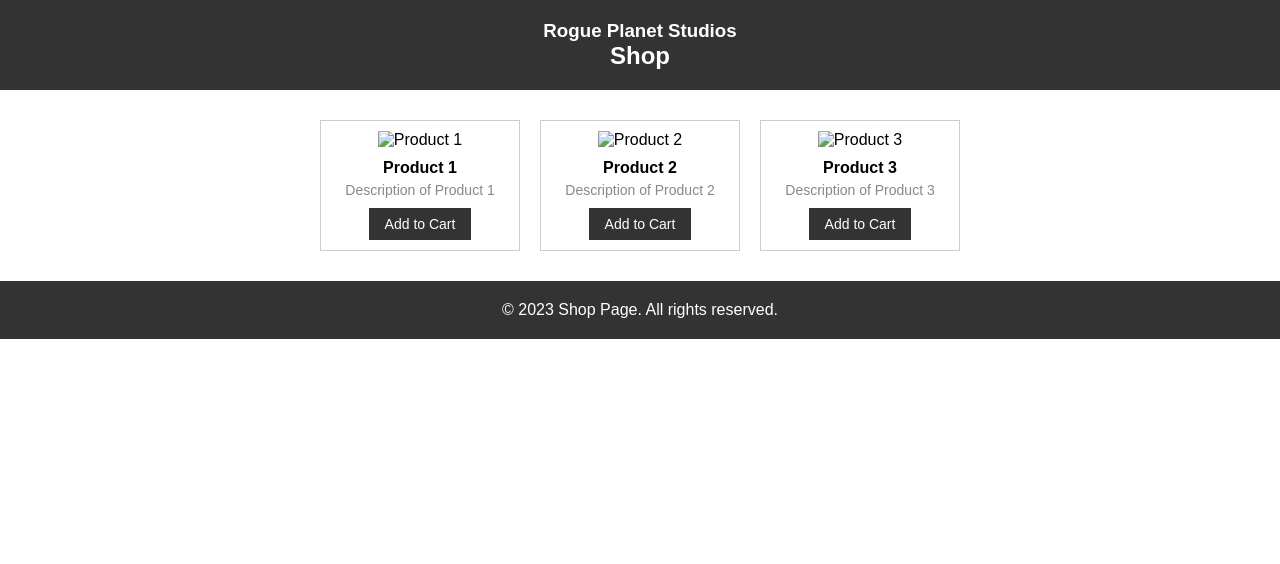
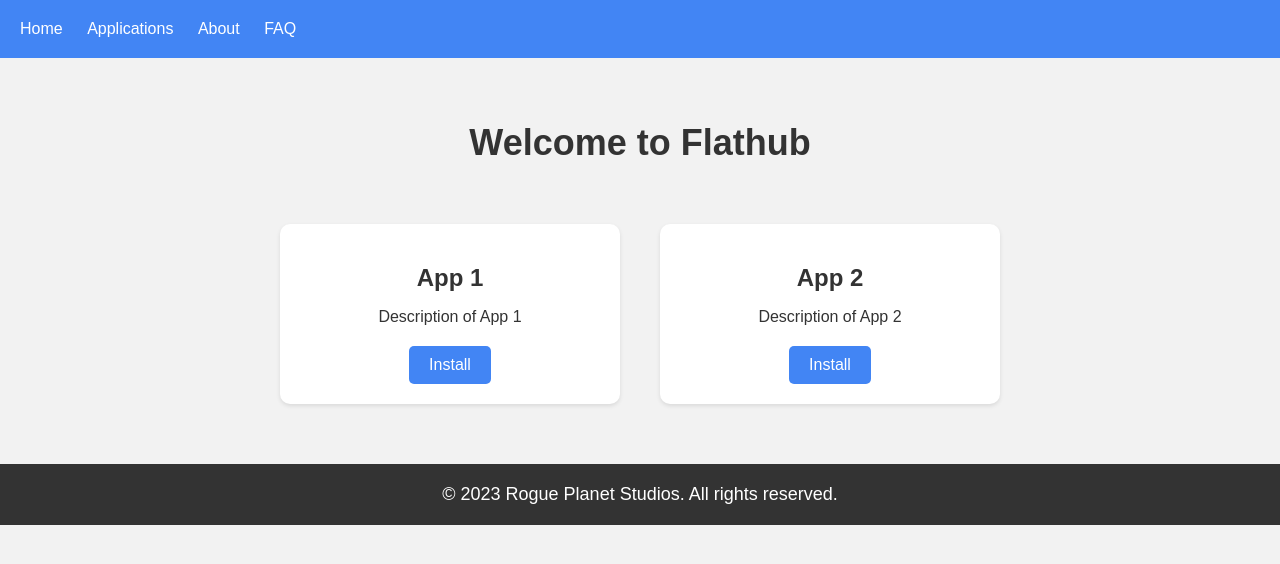
Before and after one commit to KorinYTUK/old.rogueplanetstudios.eu.org, a plain HTML site: page shop/index.html in a window 1280 px wide. Drawn offline with Linux system fonts and the light colour scheme.

Commit message:
Update index.html

```diff
--- a/shop/index.html
+++ b/shop/index.html
@@ -4,69 +4,54 @@
   <title>Shop Page</title>
   <style>
 /* Reset default styles */
-    * {
+html, body {
   margin: 0;
   padding: 0;
-      box-sizing: border-box;
 }
 
+/* Global styles */
 body {
   font-family: Arial, sans-serif;
+  background-color: #f2f2f2;
+  color: #333;
 }
 
 /* Header styles */
 header {
-      background-color: #333;
+  background-color: #4285f4;
   padding: 20px;
   color: #fff;
+}
+
+nav ul {
+  list-style: none;
+  margin: 0;
+  padding: 0;
+}
+
+nav ul li {
+  display: inline-block;
+  margin-right: 20px;
+}
+
+nav ul li a {
+  text-decoration: none;
+  color: #fff;
+}
+
+/* Main content styles */
+main {
+  padding: 40px;
   text-align: center;
 }
 
-    header h1 {
-      font-size: 24px;
+h1 {
+  font-size: 36px;
+  margin-bottom: 20px;
 }
 
-    /* Product list styles */
-    .product-list {
-      display: flex;
-      flex-wrap: wrap;
-      justify-content: center;
-      padding: 20px;
-    }
-
-    .product {
-      width: 200px;
-      margin: 10px;
-      padding: 10px;
-      border: 1px solid #ccc;
-      text-align: center;
-    }
-
-    .product img {
-      width: 150px;
-      height: 150px;
-      object-fit: cover;
-      margin-bottom: 10px;
-    }
-
-    .product h2 {
-      font-size: 16px;
-      margin-bottom: 5px;
-    }
-
-    .product p {
-      font-size: 14px;
-      color: #888;
-      margin-bottom: 10px;
-    }
-
-    .product button {
-      background-color: #333;
-      color: #fff;
-      border: none;
-      padding: 8px 16px;
-      font-size: 14px;
-      cursor: pointer;
+p {
+  font-size: 18px;
 }
 
 /* Footer styles */
@@ -76,39 +61,97 @@
   color: #fff;
   text-align: center;
 }
+
+footer p {
+  margin: 0;
+}
+
+.app-container {
+  display: flex;
+  flex-wrap: wrap;
+  justify-content: center;
+  margin-top: 40px;
+}
+
+.app-card {
+  width: 300px;
+  background-color: #fff;
+  border-radius: 10px;
+  box-shadow: 0 2px 4px rgba(0, 0, 0, 0.1);
+  padding: 20px;
+  margin: 20px;
+  text-align: center;
+}
+
+.app-card img {
+  width: 100px;
+  height: 100px;
+  border-radius: 50%;
+  margin-bottom: 10px;
+}
+
+.app-card h2 {
+  font-size: 24px;
+  margin-bottom: 10px;
+}
+
+.app-card p {
+  font-size: 16px;
+  margin-bottom: 20px;
+}
+
+.btn {
+  display: inline-block;
+  background-color: #4285f4;
+  color: #fff;
+  padding: 10px 20px;
+  border-radius: 5px;
+  text-decoration: none;
+  transition: background-color 0.3s ease;
+}
+
+.btn:hover {
+  background-color: #3367d6;
+}
+
   </style>
 </head>
 <body>
+  <!-- Header -->
   <header>
-    <h3>Rogue Planet Studios</h3>
-    <h1>Shop</h1>
+    <nav>
+      <ul>
+        <li><a href="#">Home</a></li>
+        <li><a href="#">Applications</a></li>
+        <li><a href="#">About</a></li>
+        <li><a href="#">FAQ</a></li>
+      </ul>
+    </nav>
   </header>
 
-  <div class="product-list">
-    <div class="product">
-      <img src="product1.jpg" alt="Product 1">
-      <h2>Product 1</h2>
-      <p>Description of Product 1</p>
-      <button>Add to Cart</button>
+  <!-- Main Content -->
+<main>
+  <h1>Welcome to Flathub</h1>
+  <div class="app-container">
+    <div class="app-card">
+      <h2>App 1</h2>
+      <p>Description of App 1</p>
+      <a href="#" class="btn">Install</a>
     </div>
+    <div class="app-card">
+      <h2>App 2</h2>
+      <p>Description of App 2</p>
+      <a href="#" class="btn">Install</a>
+    </div>
+    <!-- Add more app cards as needed -->
+  </div>
+</main>
 
-    <div class="product">
-      <img src="product2.jpg" alt="Product 2">
-      <h2>Product 2</h2>
-      <p>Description of Product 2</p>
-      <button>Add to Cart</button>
-    </div>
 
-    <div class="product">
-      <img src="product3.jpg" alt="Product 3">
-      <h2>Product 3</h2>
-      <p>Description of Product 3</p>
-      <button>Add to Cart</button>
-    </div>
-  </div>
 
+  <!-- Footer -->
   <footer>
-    <p>&copy; 2023 Shop Page. All rights reserved.</p>
+    <p>&copy; 2023 Rogue Planet Studios. All rights reserved.</p>
   </footer>
 </body>
 </html>
```
Lines whose indentation alone changed are shown as unchanged.
